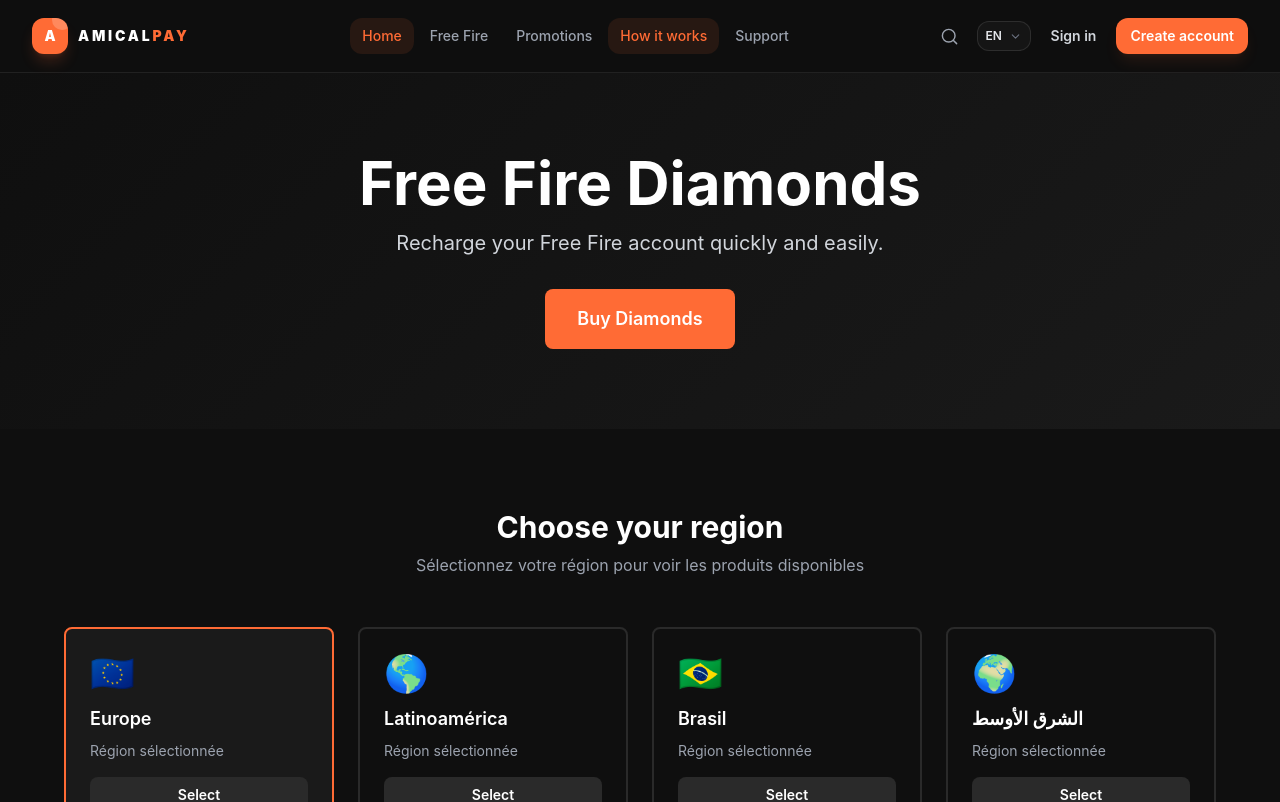
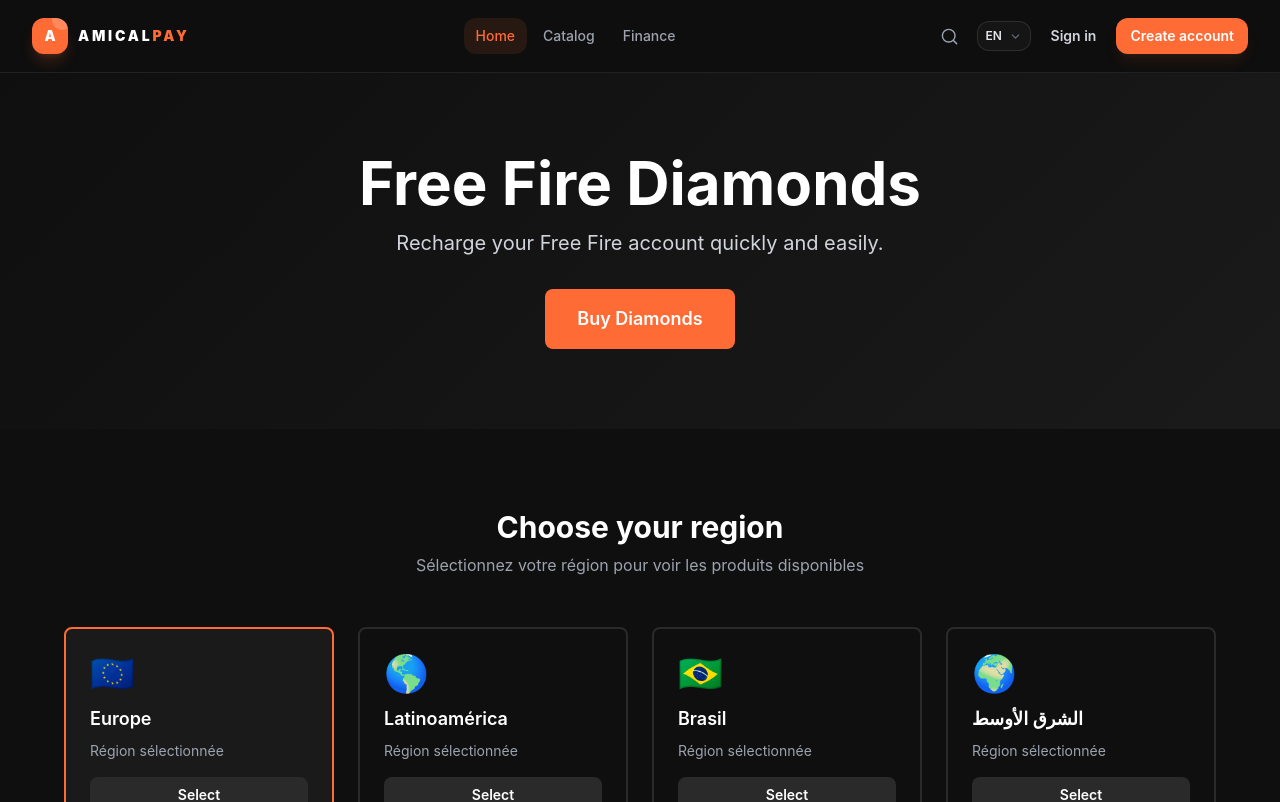
Before and after one commit to amicalpay-web/amical-pay, a React (Vite) app: page / in a window 1280 px wide. Shown: the top 802 px of the page. Built offline with nearby package versions, Linux system fonts and the light colour scheme; no server answers.

Commit message:
feat(header): organize navigation by overview catalog and finance

```diff
--- a/src/components/Header.tsx
+++ b/src/components/Header.tsx
@@ -14,9 +14,16 @@
 
 export interface HeaderLabels {
   home: string
-  freeFire: string
-  promotions: string
-  howItWorks: string
+  overview: string
+  catalog: string
+  finance: string
+  steamTopUpCis: string
+  steamGiftGames: string
+  telegramStars: string
+  gameKeys: string
+  manualServices: string
+  giftCards: string
+  serviceTopUp: string
   support: string
   login: string
   signup: string
@@ -40,9 +47,16 @@
 const translations: Record<'fr' | 'en', HeaderLabels> = {
   fr: {
     home: 'Accueil',
-    freeFire: 'Free Fire',
-    promotions: 'Promotions',
-    howItWorks: 'Comment ça marche',
+    overview: 'Vue d’ensemble',
+    catalog: 'Catalogue',
+    finance: 'Finance',
+    steamTopUpCis: 'Recharge Steam (CIS)',
+    steamGiftGames: 'Jeux cadeaux Steam',
+    telegramStars: 'Étoiles Telegram',
+    gameKeys: 'Clés de jeu',
+    manualServices: 'Services manuels',
+    giftCards: 'Cartes cadeaux',
+    serviceTopUp: 'Recharge de services',
     support: 'Support',
     login: 'Connexion',
     signup: 'Créer un compte',
@@ -64,9 +78,16 @@
   },
   en: {
     home: 'Home',
-    freeFire: 'Free Fire',
-    promotions: 'Promotions',
-    howItWorks: 'How it works',
+    overview: 'Overview',
+    catalog: 'Catalog',
+    finance: 'Finance',
+    steamTopUpCis: 'Steam Top-Up (CIS)',
+    steamGiftGames: 'Steam Gift Games',
+    telegramStars: 'Telegram Stars',
+    gameKeys: 'Game Keys',
+    manualServices: 'Manual Services',
+    giftCards: 'Gift Cards',
+    serviceTopUp: 'Service Top-Up',
     support: 'Support',
     login: 'Sign in',
     signup: 'Create account',
@@ -163,10 +184,8 @@
 
   const navItems = [
     { to: '/', label: labels.home, end: true },
-    { to: '/products', label: labels.freeFire },
-    { to: '/products?promotion=true', label: labels.promotions },
-    { to: '/#how-it-works', label: labels.howItWorks },
-    { to: '/support', label: labels.support },
+    { to: '/products', label: labels.catalog },
+    { to: '/account#balance', label: labels.finance },
   ]
 
   return (
```
